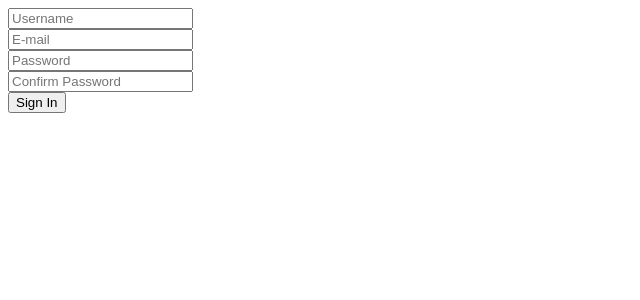
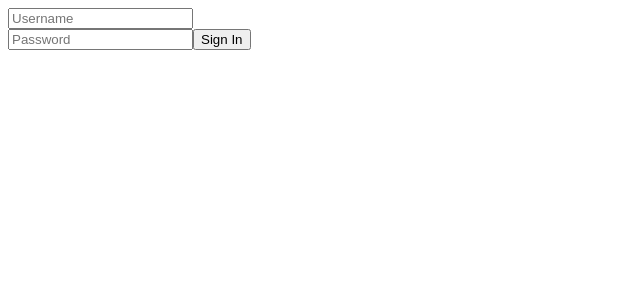
Before and after one commit to joeyvalley/dumpster.io, a React (Create React App) app in the folder client/: page /signup in a window 1280 px wide. Shown: the top 300 px of the page, without its empty margins (0-640 px from the left). Built offline with nearby package versions, Linux system fonts and the light colour scheme.

Commit message:
sign in and sign up functions are completely working in front and back end

```diff
--- a/client/src/api/user.js
+++ b/client/src/api/user.js
@@ -1,14 +1,19 @@
 import api from './apiConfig.js'
 
-export default async function signIn(username, password) {
+const LOCALSTORAGE_KEY = 'TOKEN'
+
+export async function signIn(username, password) {
   const res = await api.post('/auth/signin/', { username, password })
-  return res
+  localStorage.setItem(LOCALSTORAGE_KEY, res.data)
 }
 
-export async function signUp(username, email, password, password2) {
-  if (password !== password2) {
-    return "Passwords do not match."
+export async function signUp(username, password) {
+  const res = await api.post('/auth/signup/', { username, password })
+  // If username already exists, make user choose a new username.
+  if (res.data.usernameExists) {
+    return "User already exists."
   }
-  const res = await api.post('/auth/signup/', { username, email, password })
-  return res
+  // If new user is created, store token in local storage and redirect user to homepage.
+  localStorage.setItem(LOCALSTORAGE_KEY, res.data)
+  window.location.replace("/")
 }
--- a/client/src/pages/SignIn.jsx
+++ b/client/src/pages/SignIn.jsx
@@ -1,5 +1,5 @@
 import { useState } from "react"
-import signIn from '../api/user'
+import { signIn } from '../api/user'
 
 export default function SignIn() {
   const [username, setUsername] = useState()
@@ -7,8 +7,7 @@ export default function SignIn() {
 
   async function handleSubmit(e) {
     e.preventDefault()
-    const response = await signIn(username, password)
-    console.log(response);
+    await signIn(username, password)
   }
   return (
     <>
--- a/client/src/pages/SignUp.jsx
+++ b/client/src/pages/SignUp.jsx
@@ -1,15 +1,14 @@
 import { useState } from "react"
-import signUp from '../api/user'
+import { signUp } from '../api/user'
 
-export default function SignIn() {
+export default function SignUp() {
   const [username, setUsername] = useState()
-  const [email, setEmail] = useState()
   const [password, setPassword] = useState()
-  const [password2, setPassword2] = useState()
 
   async function handleSubmit(e) {
     e.preventDefault()
-    const response = await signUp(username, email, password, password2)
+    const res = await signUp(username, password)
+    console.log(res);
   }
   return (
     <>
@@ -23,16 +22,6 @@ export default function SignIn() {
           required
         />
         <br />
-        {/* <label htmlFor="email">E-mail: </label> */}
-        <input
-          type="email"
-          id="email-address"
-          placeholder="E-mail"
-          onChange={(e) => setEmail(e.target.value)}
-          required
-        />
-        <br />
-        {/* <label htmlFor="password">Password: </label> */}
         <input
           type="password"
           id="password"
@@ -40,16 +29,6 @@ export default function SignIn() {
           onChange={(e) => setPassword(e.target.value)}
           required
         />
-        <br />
-        {/* <label htmlFor="password-confirm">Confirm Password: </label> */}
-        <input
-          type="password"
-          id="password-confirm"
-          placeholder="Confirm Password"
-          onChange={(e) => setPassword2(e.target.value)}
-          required
-        />
-        <br />
         <input type="submit" id="submit" value="Sign In" />
       </form>
     </>
```
Also changed, not shown: 2 other files (tests, documents, lock files or other folders).
